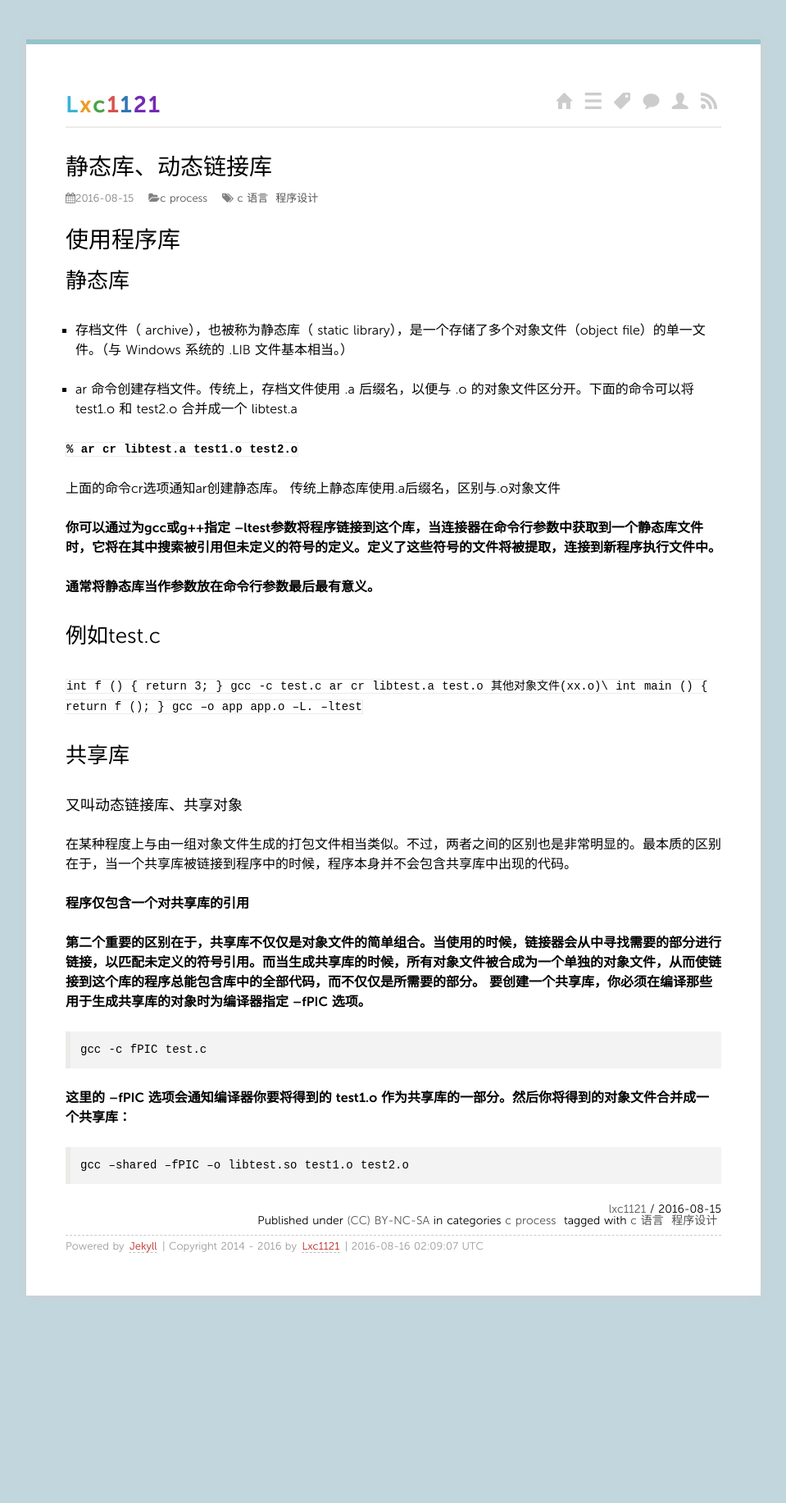
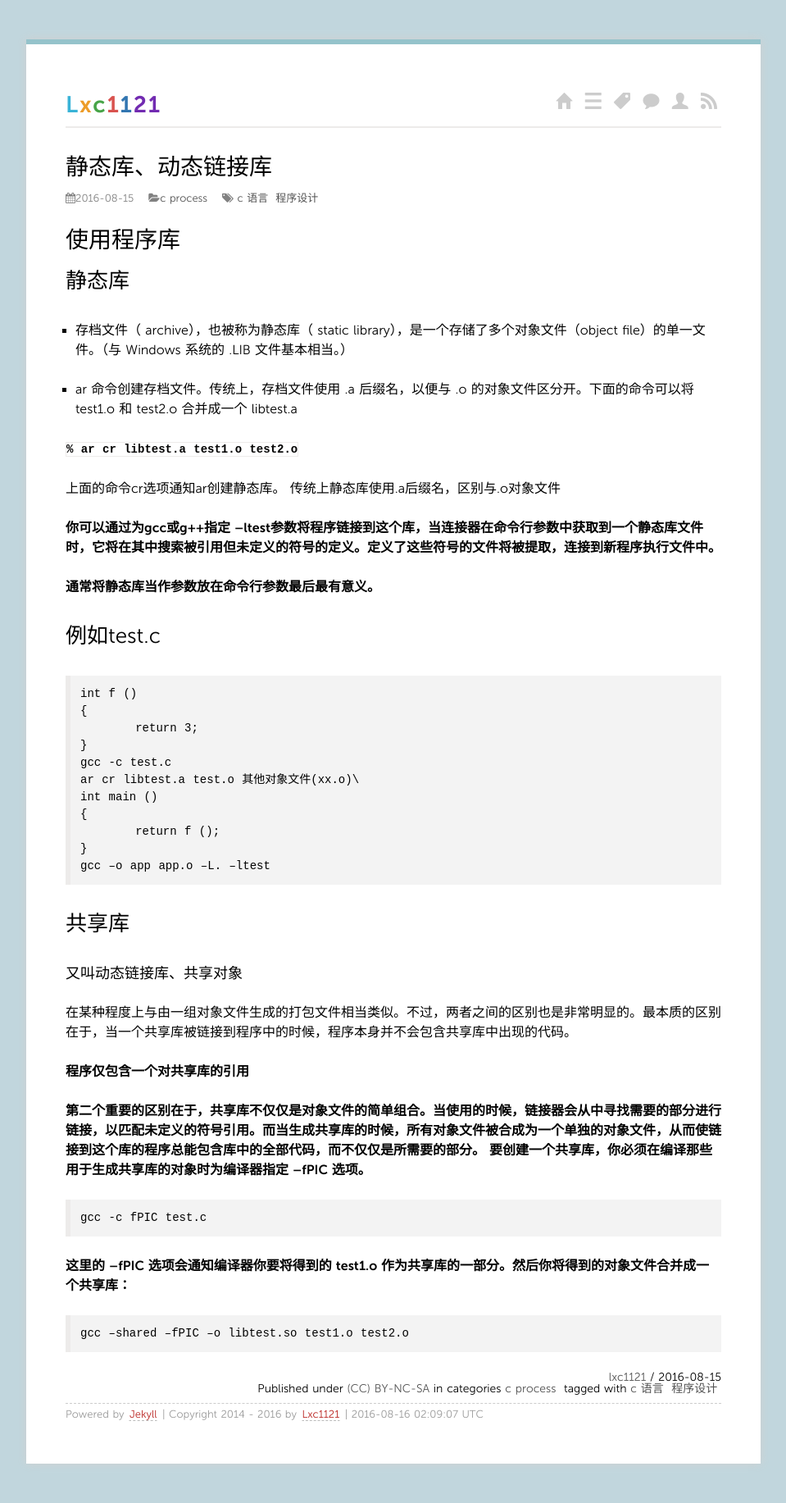
Before and after one commit to lxc1121/lxc1121.github.io, a Jekyll site: the page built from _posts/2016/2016-08-15-sharelib.md, in a window 1280 px wide. Shown: the whole page at 82% size, without its empty margins (160-1119 px from the left). Built offline with Jekyll 4.4.1, drawn with Linux system fonts in a browser that asks for light colours; nearby versions of some CDN libraries; comment, search, counter and statistics services are not loaded; before the commit the page ends 1628 px from its top, so only the background shows below that.

Commit message:
change md files

````diff
--- a/_posts/2016/2016-08-15-sharelib.md
+++ b/_posts/2016/2016-08-15-sharelib.md
@@ -26,7 +26,7 @@ tags:
 
 ## 例如test.c
 
-```int f ()
+	int f ()
 	{
 		return 3;
 	}
@@ -37,7 +37,7 @@ tags:
 		return f ();
 	}
 	gcc –o app app.o –L. –ltest
-```
+
 
 ## 共享库
 
````
